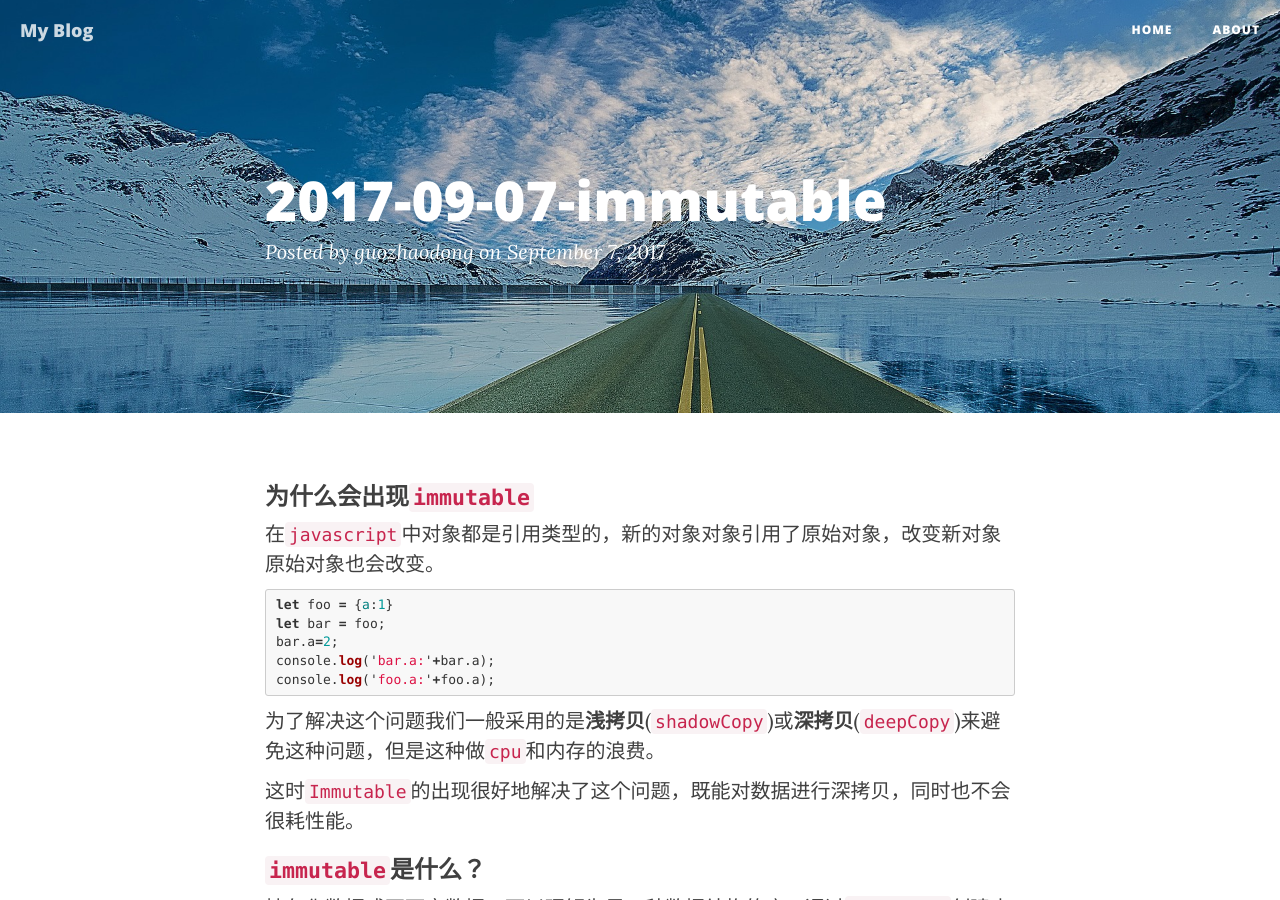
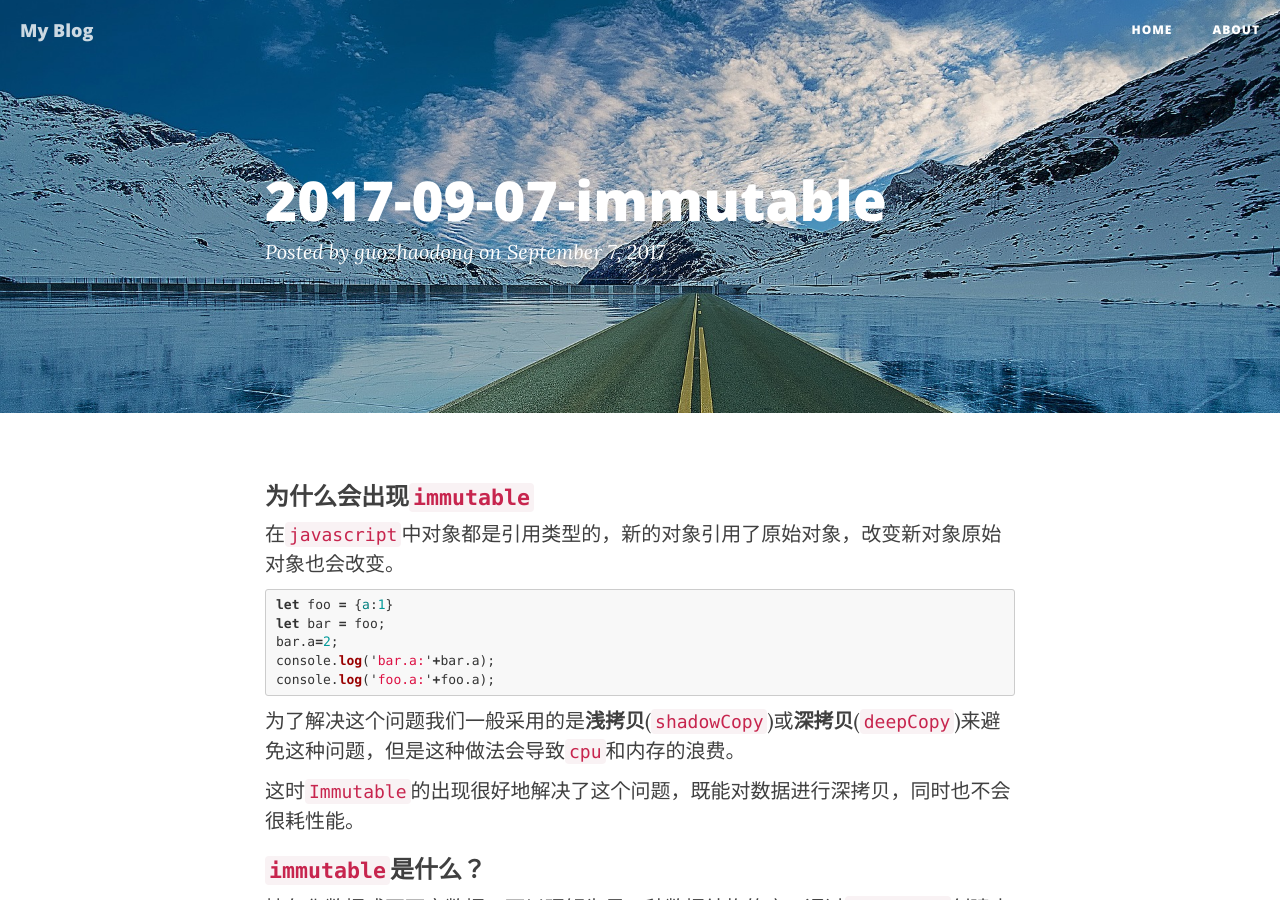
Before and after one commit to Bubble2/Bubble2.github.io, a Jekyll site: the page built from _posts/2017-08-24-immutable.md, in a window 1280 px wide and 900 px high. Built offline with Jekyll 4.4.1, drawn with Linux system fonts in a browser that asks for light colours; nearby versions of some CDN libraries.

Commit message:
modify immutable

````diff
--- a/_posts/2017-08-24-immutable.md
+++ b/_posts/2017-08-24-immutable.md
@@ -7,7 +7,7 @@ author:     "guozhaodong"
 
 ### 为什么会出现`immutable`
 
-在`javascript`中对象都是引用类型的，新的对象对象引用了原始对象，改变新对象原始对象也会改变。
+在`javascript`中对象都是引用类型的，新的对象引用了原始对象，改变新对象原始对象也会改变。
 
 ``` js
 let foo = {a:1}
@@ -17,7 +17,7 @@ console.log('bar.a:'+bar.a);
 console.log('foo.a:'+foo.a);
 ```
 
-为了解决这个问题我们一般采用的是<strong>浅拷贝</strong>(`shadowCopy`)或<strong>深拷贝</strong>(`deepCopy`)来避免这种问题，但是这种做`cpu`和内存的浪费。
+为了解决这个问题我们一般采用的是<strong>浅拷贝</strong>(`shadowCopy`)或<strong>深拷贝</strong>(`deepCopy`)来避免这种问题，但是这种做法会导致`cpu`和内存的浪费。
 
 这时`Immutable`的出现很好地解决了这个问题，既能对数据进行深拷贝，同时也不会很耗性能。
 
````
Also changed, not shown: other parts of _posts/2017-08-24-immutable.md (+9 -0 lines), img/immutable/1234637-4f59ca4e0ff61af4.png (added), img/immutable/1234637-a58fde3fc627a0dd.png (added), img/immutable/1234637-f14424d82fc9855e.png (added).
